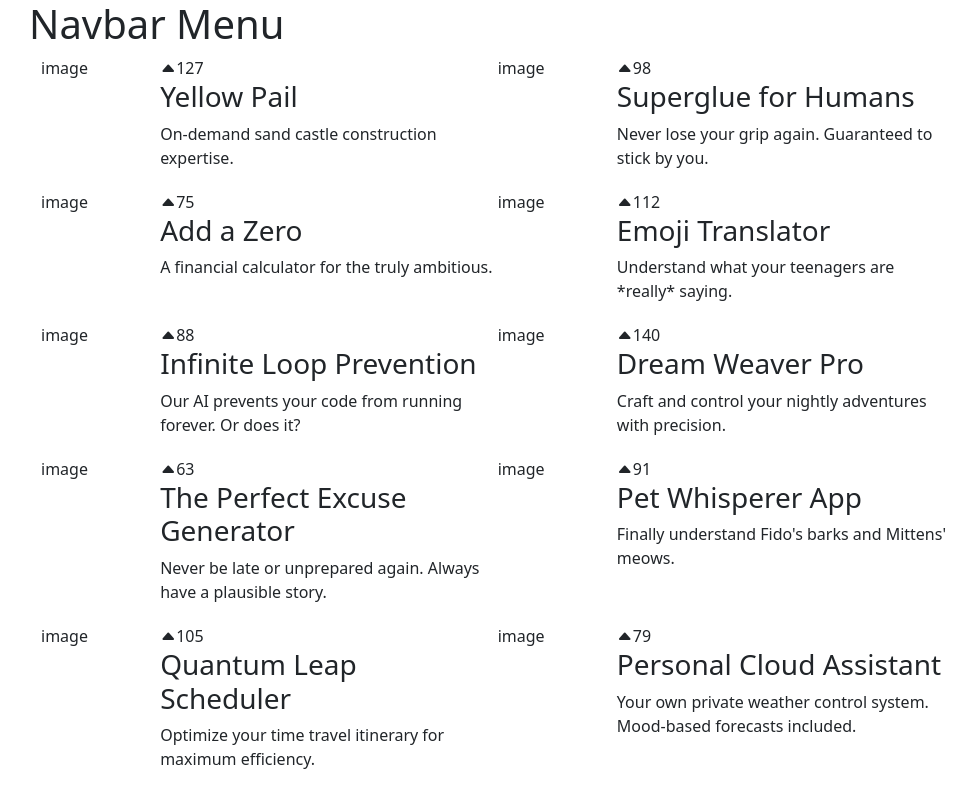
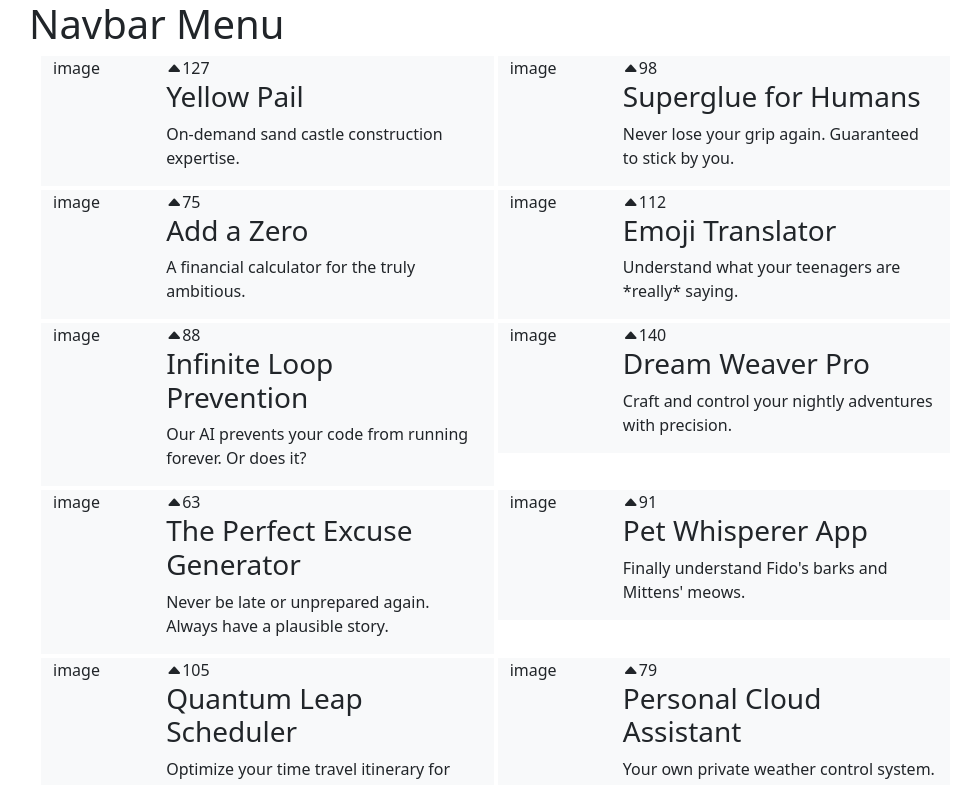
Before and after one commit to Pothe/mern-stack, a React (Create React App) app in the folder my-first-app/: page / in a window 1280 px wide. Shown: the top 785 px of the page, without its empty margins (53-1029 px from the left). Built offline with nearby package versions, Linux system fonts and the light colour scheme.

Commit message:
Update ProductIterm.js

```diff
--- a/my-first-app/src/pages/Products/ProductIterm.js
+++ b/my-first-app/src/pages/Products/ProductIterm.js
@@ -8,7 +8,7 @@ class ProductList extends React.Component {
             <>
              <div className="col-12 g-1">
 
-                <div className="row">
+                <div className="row bg-light m-lg-auto">
                 <div className="col-3">
                     image
 
```
